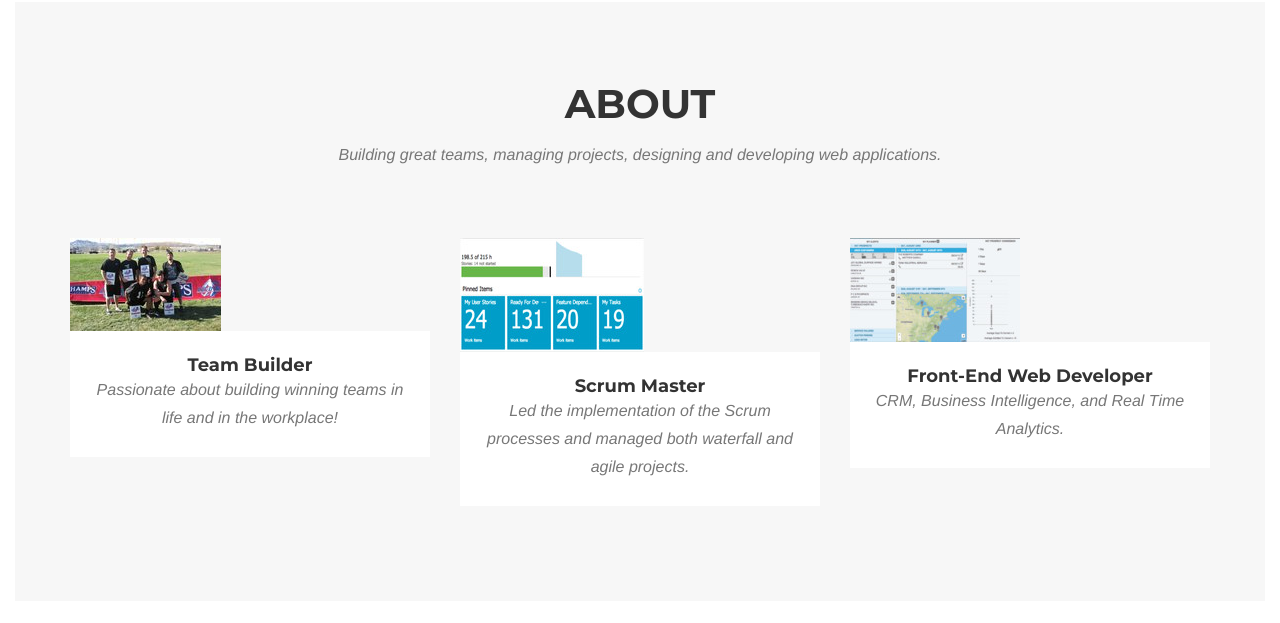
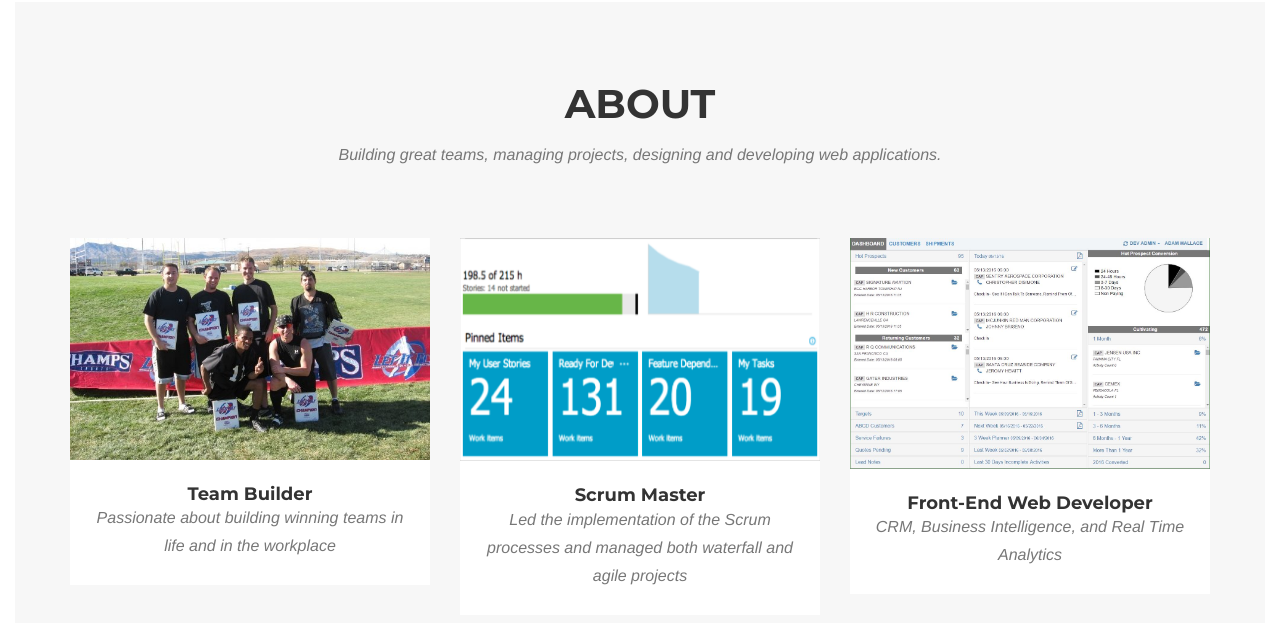
Before and after one commit to cbm360/cbm360.github.io, a plain HTML site: page index.html in a window 1280 px wide. Shown: the part 2345-2968 px from the top of the page. Drawn offline with nearby package versions, Linux system fonts and the light colour scheme; a web font is replaced by a local one.

Commit message:
Updated about images

```diff
--- a/index.html
+++ b/index.html
@@ -121,7 +121,7 @@
                                     <i class="fa fa-plus fa-3x"></i>
                                 </div>
                             </div>
-                            <img src="img/crm.jpg" class="img-responsive portfolio-img" alt="Let It Fly Champs">
+                            <img src="img/crm.jpg" class="img-responsive portfolio-img" alt="CRM">
                         </a>
                         <div class="portfolio-caption">
                             <h4>Custom Proprietary CRM</h4>
@@ -135,7 +135,7 @@
                                     <i class="fa fa-plus fa-3x"></i>
                                 </div>
                             </div>
-                            <img src="img/pricing.jpg" class="img-responsive portfolio-img" alt="Scrum Dashboard">
+                            <img src="img/pricing.jpg" class="img-responsive portfolio-img" alt="Pricing Application">
                         </a>
                         <div class="portfolio-caption">
                             <h4>Real Time Pricing Application</h4>
@@ -149,7 +149,7 @@
                                     <i class="fa fa-plus fa-3x"></i>
                                 </div>
                             </div>
-                            <img src="img/customerportal.jpg" class="img-responsive portfolio-img" alt="CRM Screen Shot">
+                            <img src="img/customerportal.jpg" class="img-responsive portfolio-img" alt="Customer Portal">
                         </a>
                         <div class="portfolio-caption">
                             <h4>Customer Portal</h4>
@@ -165,7 +165,7 @@
                                     <i class="fa fa-plus fa-3x"></i>
                                 </div>
                             </div>
-                            <img src="img/businessintelligence.jpg" class="img-responsive portfolio-img" alt="CRM Screen Shot">
+                            <img src="img/businessintelligence.jpg" class="img-responsive portfolio-img" alt="Business Intelligence">
                         </a>
                         <div class="portfolio-caption">
                             <h4>Business Intelligence</h4>
@@ -179,7 +179,7 @@
                                     <i class="fa fa-plus fa-3x"></i>
                                 </div>
                             </div>
-                            <img src="img/alphablog.jpg" class="img-responsive portfolio-img" alt="CRM Screen Shot">
+                            <img src="img/alphablog.jpg" class="img-responsive portfolio-img" alt="Alpha Blog">
                         </a>
                         <div class="portfolio-caption">
                             <h4>Alpha Blog</h4>
@@ -193,7 +193,7 @@
                                     <i class="fa fa-plus fa-3x"></i>
                                 </div>
                             </div>
-                            <img src="img/financetracker.jpg" class="img-responsive portfolio-img" alt="CRM Screen Shot">
+                            <img src="img/financetracker.jpg" class="img-responsive portfolio-img" alt="Finance Tracker">
                         </a>
                         <div class="portfolio-caption">
                             <h4>Finance Tracker</h4>
@@ -263,11 +263,11 @@
                                     <i class="fa fa-plus fa-3x"></i>
                                 </div>
                             </div>
-                            <img src="img/half_let_it_fly_champs.jpg" class="img-responsive experience-img" alt="Let It Fly Champs">
+                            <img src="img/let_it_fly_champs.jpg" class="img-responsive experience-img" alt="Let It Fly Champs">
                         </a>
                         <div class="portfolio-caption">
                             <h4>Team Builder</h4>
-                            <p class="text-muted">Passionate about building winning teams in life and in the workplace!</p>
+                            <p class="text-muted">Passionate about building winning teams in life and in the workplace</p>
                         </div>
                     </div>
                     <!--<div class="col-sm-4 portfolio-item">-->
@@ -291,11 +291,11 @@
                                     <i class="fa fa-plus fa-3x"></i>
                                 </div>
                             </div>
-                            <img src="img/half_scrumdashboard.jpg" class="img-responsive experience-img" alt="Scrum Dashboard">
+                            <img src="img/ScrumDashboard.png" class="img-responsive experience-img" alt="Scrum Dashboard">
                         </a>
                         <div class="portfolio-caption">
                             <h4>Scrum Master</h4>
-                            <p class="text-muted">Led the implementation of the Scrum processes and managed both waterfall and agile projects.</p>
+                            <p class="text-muted">Led the implementation of the Scrum processes and managed both waterfall and agile projects</p>
                         </div>
                     </div>
                     <div class="col-sm-4 portfolio-item">
@@ -305,11 +305,11 @@
                                     <i class="fa fa-plus fa-3x"></i>
                                 </div>
                             </div>
-                            <img src="img/half_salesapp.jpg" class="img-responsive experience-img" alt="CRM Screen Shot">
+                            <img src="img/crm.jpg" class="img-responsive experience-img" alt="CRM Screen Shot">
                         </a>
                         <div class="portfolio-caption">
                             <h4>Front-End Web Developer</h4>
-                            <p class="text-muted">CRM, Business Intelligence, and Real Time Analytics.</p>
+                            <p class="text-muted">CRM, Business Intelligence, and Real Time Analytics</p>
                         </div>
                     </div>
 
```
Also changed, not shown: img/let_It_fly_champs.jpg (renamed from img/Let It Fly Champs.jpg).
